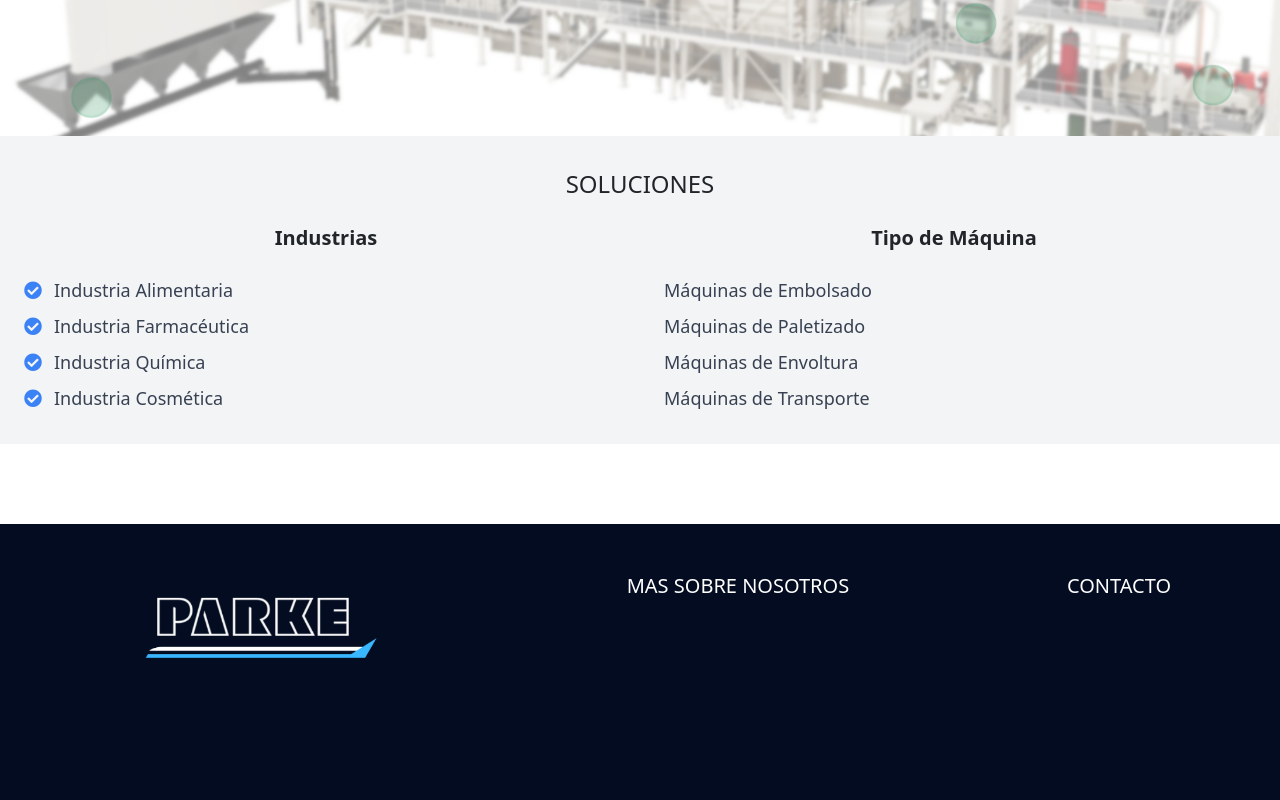
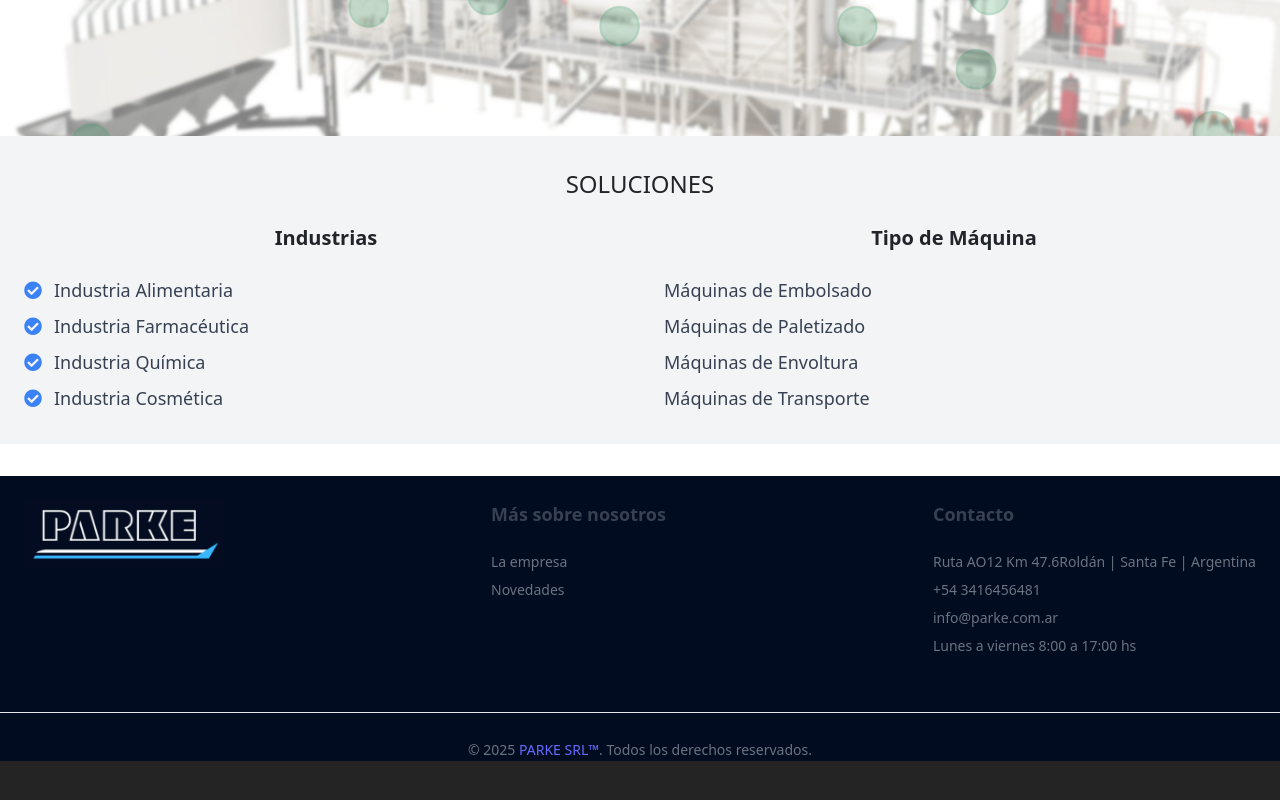
Before and after one commit to facundolgomez/PARKE-Landing-Page-React, a React (Vite) app: page / in a window 1280 px wide. Shown: the part 1164-1964 px from the top of the page. After the commit the page ends 1925 px from the top, so only its background shows below. Built offline with nearby package versions, Linux system fonts and the light colour scheme.

Commit message:
footer hecho

```diff
--- a/src/components/dashboard/Dashboard.jsx
+++ b/src/components/dashboard/Dashboard.jsx
@@ -41,7 +41,7 @@ const Dashboard = () => {
         <img
           src="/img/imagen1.png"
           alt="Imagen con zoom estilo lupa"
-          className="w-full h-full object-cover"
+          className="w-full h-auto object-cover"
         />
         <div
           className="absolute border-4 border-white rounded-full"
@@ -54,6 +54,11 @@ const Dashboard = () => {
             backgroundSize: "300% 300%", // Tamaño de zoom de la imagen dentro de la lupa
             backgroundPosition: `${position.x}% ${position.y}%`, // Ubicación de la lupa
             pointerEvents: "none", // Evitar que el cursor interfiera con el movimiento
+            "@media (max-width: 680px)": {
+              width: "50px", // Reducir tamaño de la lupa en pantallas móviles
+              height: "50px",
+              transform: "scale(0.5)", // Reducir tamaño de la lupa en pantallas móviles
+            },
           }}
         />
       </div>
--- a/src/components/footer/Footer.jsx
+++ b/src/components/footer/Footer.jsx
@@ -1,19 +1,55 @@
 const Footer = () => {
   return (
-    <div className="w-full flex justify-center items-start justify-around h-40  bg-[#030C20] text-white mt-20 pt-12 pb-96 text-xl">
-      <div>
-        <button className="flex basis-52 bg-[#030C20]">
+    <footer className="bg-[#020c21] w-full">
+      <div className="w-full mx-auto max-w-screen-xl p-6 md:flex md:items-start md:justify-between">
+        {/* Logo */}
+        <div className="mb-6 md:mb-0">
           <img
             src="../../../public/logos/logoFooter.png"
-            width={250}
-            alt="Logo"
+            alt="Logo PARKE SRL"
+            width={200}
+            className="mx-auto md:mx-0"
           />
-        </button>
+        </div>
+
+        {/* Más sobre nosotros */}
+        <div className="mb-6 md:mb-0">
+          <h4 className="text-lg font-semibold text-gray-700 dark:text-gray-300 mb-4">
+            Más sobre nosotros
+          </h4>
+          <ul className="text-sm text-gray-500 dark:text-gray-400">
+            <li className="mb-2 hover:underline cursor-pointer">La empresa</li>
+            <li className="mb-2 hover:underline cursor-pointer">Novedades</li>
+          </ul>
+        </div>
+
+        {/* Contacto */}
+        <div>
+          <h4 className="text-lg font-semibold text-gray-700 dark:text-gray-300 mb-4">
+            Contacto
+          </h4>
+          <ul className="text-sm text-gray-500 dark:text-gray-400">
+            <li className="mb-2 hover:underline">
+              Ruta AO12 Km 47.6Roldán | Santa Fe | Argentina
+            </li>
+            <li className="mb-2 hover:underline">+54 3416456481</li>
+            <li className="mb-2 hover:underline">info@parke.com.ar</li>
+            <li className="mb-2">Lunes a viernes 8:00 a 17:00 hs</li>
+          </ul>
+        </div>
       </div>
 
-      <div>MAS SOBRE NOSOTROS</div>
-      <div>CONTACTO</div>
-    </div>
+      {/* Derechos reservados */}
+      <div className="w-full mt-6 border-t border-gray-200 dark:border-gray-700 pt-4 text-center">
+        <span className="text-sm text-gray-500 dark:text-gray-400">
+          © 2025{" "}
+          <a href="https://parke.com/" className="hover:underline">
+            PARKE SRL™
+          </a>
+          . Todos los derechos reservados.
+        </span>
+      </div>
+    </footer>
   );
 };
 
```
